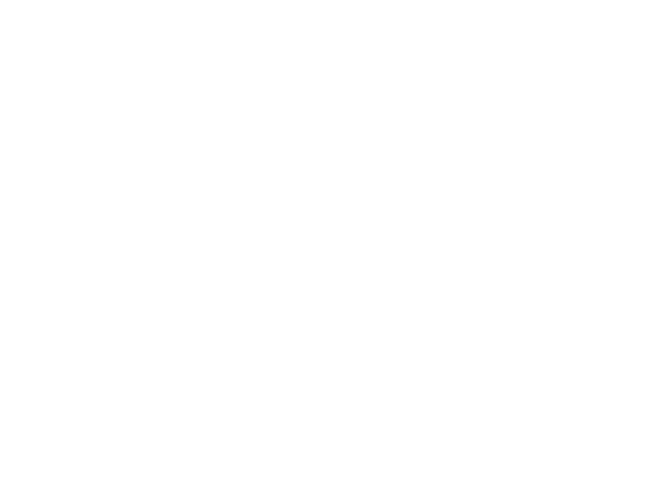
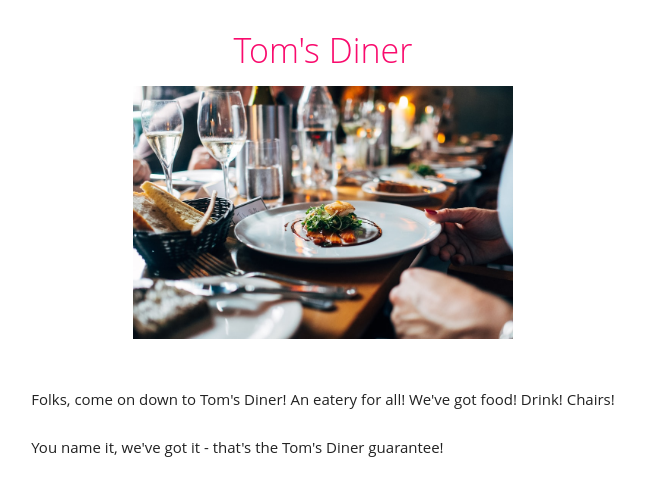
Before and after one commit to tomw66/Restaurant-webpage, a website built with webpack: page dist/index.html in a window 1280 px wide. Shown: the whole page, without its empty margins (317-962 px from the left). Built offline with nearby package versions, Linux system fonts and the light colour scheme.

Commit message:
initial design

```diff
--- a/dist/index.html
+++ b/dist/index.html
@@ -1,11 +1,18 @@
 <!DOCTYPE html>
 <html>
 <head>
-  <title>Restaurant</title>
+  <title>Tom's Diner</title>
   <meta charset="UTF-8"/>
+  <link rel="stylesheet" href="style.css">
 </head>
 <body>
-<div id="content"></div>
+<div id="content">
+    <h1>Tom's Diner</h1>
+<img src="restaurant.jpeg" alt="restaurant">
+<p><br><br>Folks, come on down to Tom's Diner! An eatery for all! We've got food! Drink! Chairs!<br><br>
+You name it, we've got it - that's the Tom's Diner guarantee!</p>
+</div>
+
 </body>
 <script src="main.js"></script>
 </html>
--- /dev/null
+++ b/dist/style.css
@@ -0,0 +1,31 @@
+#content{
+    display: flex;
+    align-items: center;
+    flex-direction: column;
+    margin-top: 30px;
+    }
+
+img {
+    max-width: 30%;
+    height: auto;
+}
+
+h1 { color: #F90B6D;
+    font-family: 'Open Sans', sans-serif;
+    font-size: 34px;
+    font-weight: 300;
+    line-height: 40px;
+    margin: 0 0 16px; }
+
+    h2 { color: #F90B6D; font-family: 'Open Sans', sans-serif; font-size: 24px; font-weight: 300; line-height: 32px; margin: 0 0 14px; }
+
+p { color: #222;
+    font-family: 'Open Sans', sans-serif;
+    font-size: 15px;
+    font-weight: 400;
+    line-height: 24px;
+    margin: 0 0 14px; }
+
+    a { background: #fff; color: #222; text-decoration: none; }
+
+    a:hover { background: #F90B6D; color: #eee; text-decoration: none; }
```
Also changed, not shown: dist/restaurant.jpeg (added).
